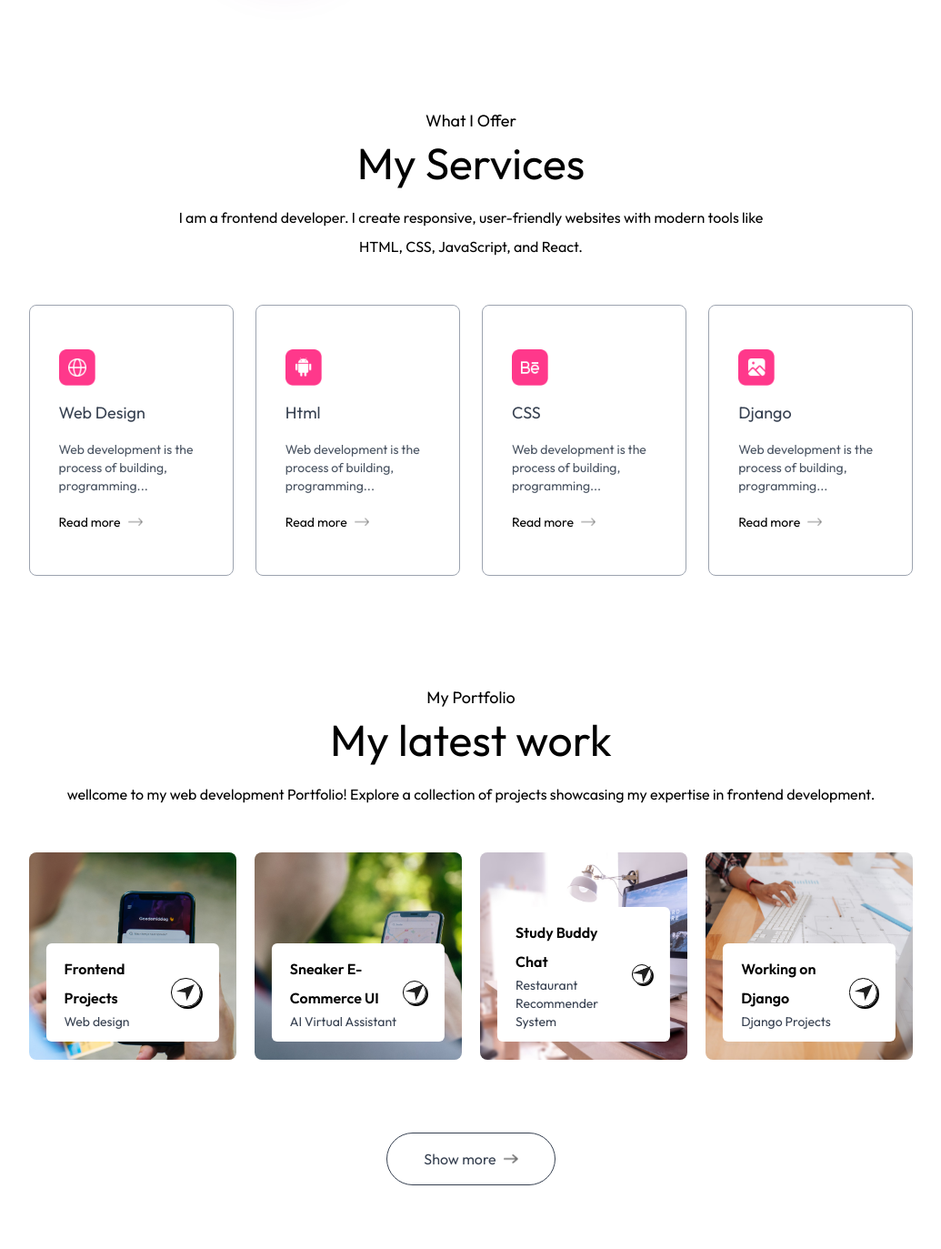
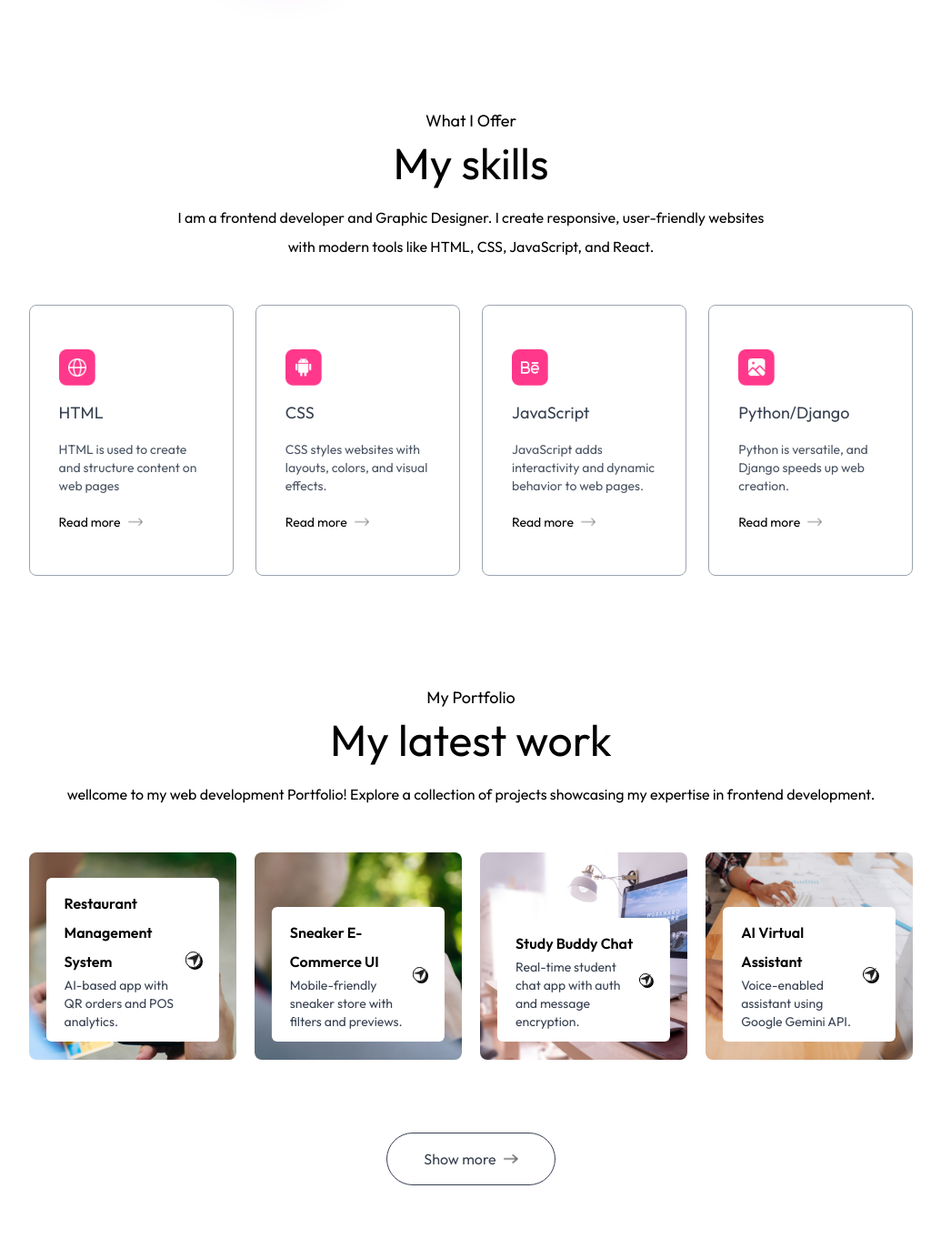
Before and after one commit to Ayeshashabbir01/Portfolio, a Django app: page / in a window 1280 px wide. Shown: the part 1562-2935 px from the top of the page at 91% size, without its empty margins (122-1157 px from the left). Run offline with Django 5.2, Linux system fonts and the light colour scheme; some libraries are stand-ins or nearby versions; some web fonts are replaced.

Commit message:
portfolio

```diff
--- a/templates/index.html
+++ b/templates/index.html
@@ -180,18 +180,18 @@
 
     <div id="services" class="w-full px-[12%] py-10 scroll-mt-20">
         <h4 class="text-center mb-2 text-lg font-Ovo">What I Offer</h4>
-        <h2 class="text-center text-5xl font-Ovo">My Services</h2>
+        <h2 class="text-center text-5xl font-Ovo">My skills</h2>
         <p class="text-center max-w-2xl mx-auto mt-5 mb-12 font-Ovo">
-            I am a frontend developer. I create responsive, user-friendly websites with modern tools
+            I am a frontend developer and Graphic Designer. I create responsive, user-friendly websites with modern tools
             like HTML, CSS, JavaScript, and React.
         </p>
 
         <div class="grid grid-cols-auto gap-6 my-10">
             <div class="border border-gray-400 rounded-lg px-8 py-12 hover:shadow-black cursor-pointer hover:bg-lightHover hover:-translate-y-1 duration-500 dark:hover:bg-darkHover dark:hover:shadow-white">
                 <img src="./images/web-icon.png" alt="Web Design Icon" class="w-10">
-                <h3 class="text-lg my-4 text-gray-700 dark:text-white">Web Design</h3>
+                <h3 class="text-lg my-4 text-gray-700 dark:text-white">HTML</h3>
                 <p class="text-sm text-gray-600 leading-5 dark:text-white/80">
-                    Web development is the process of building, programming...
+                    HTML is used to create and structure content on web pages
                 </p>
                 <a href="#" class="flex items-center gap-2 text-sm mt-5">
                     Read more
@@ -200,9 +200,9 @@
             </div>
             <div class="border border-gray-400 rounded-lg px-8 py-12 hover:shadow-black cursor-pointer hover:bg-lightHover hover:-translate-y-1 duration-500 dark:hover:bg-darkHover dark:hover:shadow-white">
                 <img src="./images/mobile-icon.png" alt="Web Design Icon" class="w-10">
-                <h3 class="text-lg my-4 text-gray-700 dark:text-white">Html</h3>
+                <h3 class="text-lg my-4 text-gray-700 dark:text-white">CSS</h3>
                 <p class="text-sm text-gray-600 leading-5 dark:text-white/80">
-                    Web development is the process of building, programming...
+                   CSS styles websites with layouts, colors, and visual effects.
                 </p>
                 <a href="#" class="flex items-center gap-2 text-sm mt-5">
                     Read more
@@ -211,9 +211,9 @@
             </div>
             <div class="border border-gray-400 rounded-lg px-8 py-12 hover:shadow-black cursor-pointer hover:bg-lightHover hover:-translate-y-1 duration-500 dark:hover:bg-darkHover dark:hover:shadow-white">
                 <img src="./images/ui-icon.png" alt="Web Design Icon" class="w-10">
-                <h3 class="text-lg my-4 text-gray-700 dark:text-white">CSS</h3>
+                <h3 class="text-lg my-4 text-gray-700 dark:text-white">JavaScript</h3>
                 <p class="text-sm text-gray-600 leading-5 dark:text-white/80">
-                    Web development is the process of building, programming...
+                    JavaScript adds interactivity and dynamic behavior to web pages.
                 </p>
                 <a href="#" class="flex items-center gap-2 text-sm mt-5">
                     Read more
@@ -222,9 +222,9 @@
             </div>
             <div class="border border-gray-400 rounded-lg px-8 py-12 hover:shadow-black cursor-pointer hover:bg-lightHover hover:-translate-y-1 duration-500 dark:hover:bg-darkHover dark:hover:shadow-white">
                 <img src="./images/graphics-icon.png" alt="Web Design Icon" class="w-10">
-                <h3 class="text-lg my-4 text-gray-700 dark:text-white">Django</h3>
+                <h3 class="text-lg my-4 text-gray-700 dark:text-white">Python/Django</h3>
                 <p class="text-sm text-gray-600 leading-5 dark:text-white/80">
-                    Web development is the process of building, programming...
+                    Python is versatile, and Django speeds up web creation.
                 </p>
                 <a href="#" class="flex items-center gap-2 text-sm mt-5">
                     Read more
@@ -246,8 +246,8 @@
                 <div class="aspect-square bg-[url('./images/work-1.png')] bg-no-repeat bg-cover bg-center rounded-lg relative cursor-pointer group">
                     <div class="bg-white w-10/12 rounded-md absolute bottom-5 left-1/2 -translate-x-1/2 py-3 px-5 flex items-center justify-between duration-500 group-hover:bottom-7">
                         <div>
-                            <h2 class="font-semibold">Frontend Projects</h2>
-                            <p class="text-sm text-gray-700">Web design</p>
+                            <h2 class="font-semibold">Restaurant Management System</h2>
+                            <p class="text-sm text-gray-700">AI-based app with QR orders and POS analytics.</p>
                         </div>
                         <div class="border rounded-full border-black w-9 aspect-square flex items-center justify-center
                         shadow-[2px_2px_0_#000] group-hover:bg-lime-300 transition">
@@ -259,7 +259,7 @@
                     <div class="bg-white w-10/12 rounded-md absolute bottom-5 left-1/2 -translate-x-1/2 py-3 px-5 flex items-center justify-between duration-500 group-hover:bottom-7">
                         <div>
                             <h2 class="font-semibold"> Sneaker E-Commerce UI  </h2>
-                            <p class="text-sm text-gray-700">AI Virtual Assistant </p>
+                            <p class="text-sm text-gray-700"> Mobile-friendly sneaker store with filters and previews. </p>
                         </div>
                         <div class="border rounded-full border-black w-9 aspect-square flex items-center justify-center
                         shadow-[2px_2px_0_#000] group-hover:bg-lime-300 transition">
@@ -270,7 +270,7 @@
                     <div class="bg-white w-10/12 rounded-md absolute bottom-5 left-1/2 -translate-x-1/2 py-3 px-5 flex items-center justify-between duration-500 group-hover:bottom-7">
                         <div>
                             <h2 class="font-semibold">Study Buddy Chat</h2>
-                            <p class="text-sm text-gray-700"> Restaurant Recommender System </p>
+                            <p class="text-sm text-gray-700">  Real-time student chat app with auth and message encryption.</p>
                         </div>
                         <div class="border rounded-full border-black w-9 aspect-square flex items-center justify-center
                         shadow-[2px_2px_0_#000] group-hover:bg-lime-300 transition">
@@ -281,8 +281,9 @@
                 <div class="aspect-square bg-[url('./images/work-4.png')] bg-no-repeat bg-cover bg-center rounded-lg relative cursor-pointer group">
                     <div class="bg-white w-10/12 rounded-md absolute bottom-5 left-1/2 -translate-x-1/2 py-3 px-5 flex items-center justify-between duration-500 group-hover:bottom-7">
                         <div>
-                            <h2 class="font-semibold"> Working on Django</h2>
-                            <p class="text-sm text-gray-700">Django Projects</p>
+                            <h2 class="font-semibold"> AI Virtual Assistant</h2>
+                            <p class="text-sm text-gray-700">Voice-enabled assistant using
+Google Gemini API.</p>
                         </div>
                         <div class="border rounded-full border-black w-9 aspect-square flex items-center justify-center
                         shadow-[2px_2px_0_#000] group-hover:bg-lime-300 transition">
@@ -340,17 +341,17 @@
                         <img src="./images/mail_icon.png" alt="" class="w-6 hidden">
                         <img src="./images/mail_icon_dark.png" alt="" class="w-6 hidden dark:block">
 
-                        <p>aishashabbir207@gmail.com</p>
+                        <p>aishashabbirdatasci207@gmail.com</p>
                     </div>
                 </div>
 
                 <div class="text-center sm:flex items-center justify-between border-t border-gray-400 mx-[10%] my-12 py-6">
                     <p>© 2024 Ayesha. All rights reserved.</p>
                     <ul class="flex gap-4 justify-center sm:justify-end">
-                        <li><a href="https://instagram.com/greatstackdev" class="hover:underline">Instagram</a></li>
-                        <li><a href="https://github.com/greatstackdev" class="hover:underline">GitHub</a></li>
-                        <li><a href="https://linkedin.com/in/greatstackdev" class="hover:underline">LinkedIn</a></li>
-                        <li><a href="https://twitter.com/greatstackdev" class="hover:underline">Twitter</a></li>
+                        <li><a href="https://instagram.com/ayesha_shabbir4" class="hover:underline">Instagram</a></li>
+                        <li><a href="https://github.com/Ayeshashabbir01" class="hover:underline">GitHub</a></li>
+                        <li><a href="https://www.linkedin.com/in/ayeshashabir/" class="hover:underline">LinkedIn</a></li>
+
                     </ul>
                 </div>
             </div>
```
